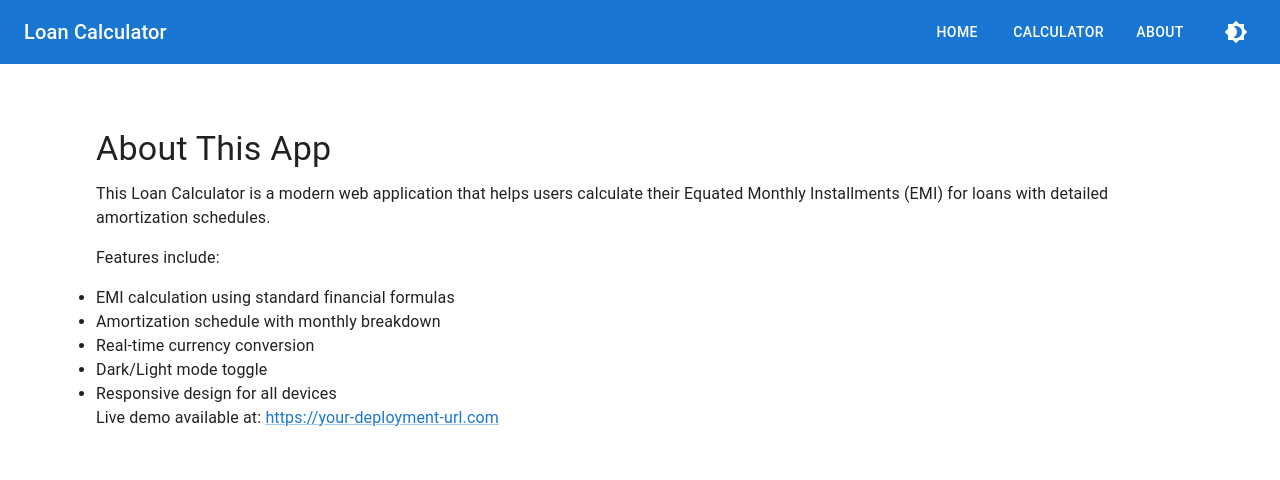
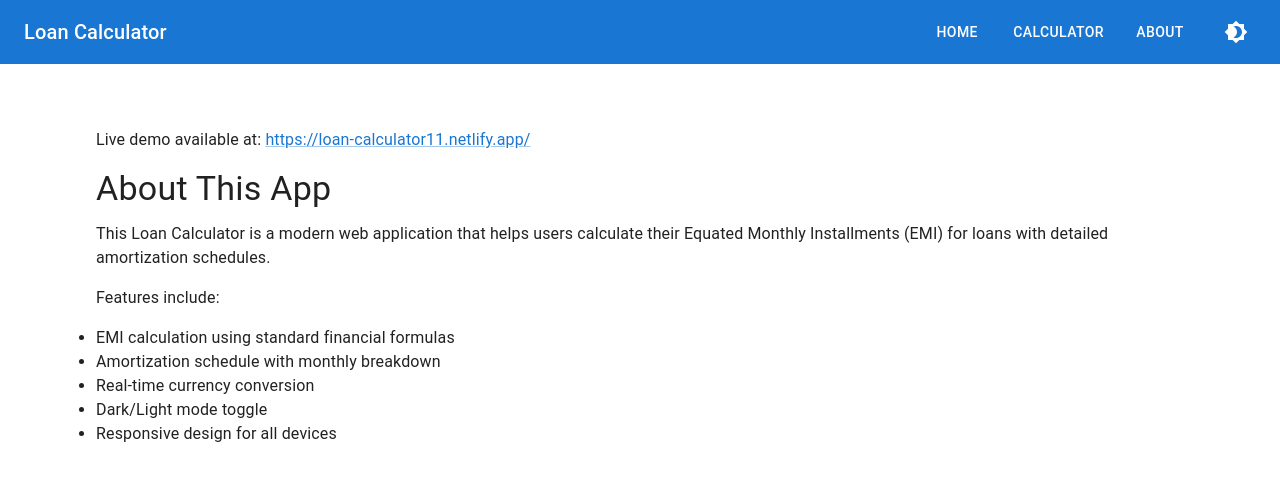
Before and after one commit to MdDanish11/loan-calculator, a React (Vite) app: page /about in a window 1280 px wide. Shown: the top 480 px of the page. Built offline with nearby package versions, Linux system fonts and the light colour scheme.

Commit message:
add About section with live demo link

```diff
--- a/src/pages/About.jsx
+++ b/src/pages/About.jsx
@@ -3,6 +3,12 @@ import { Box, Typography, Link } from '@mui/material';
 const About = () => {
   return (
     <Box sx={{ p: 4 }}>
+        <Typography paragraph>
+        Live demo available at: {' '}
+        <Link href="https://loan-calculator11.netlify.app/" target="_blank">
+        https://loan-calculator11.netlify.app/
+        </Link>
+      </Typography>
       <Typography variant="h4" gutterBottom>
         About This App
       </Typography>
@@ -21,12 +27,7 @@ const About = () => {
         <li><Typography>Dark/Light mode toggle</Typography></li>
         <li><Typography>Responsive design for all devices</Typography></li>
       </ul>
-      <Typography paragraph>
-        Live demo available at: {' '}
-        <Link href="https://your-deployment-url.com" target="_blank">
-          https://your-deployment-url.com
-        </Link>
-      </Typography>
+
     </Box>
   );
 };
```
